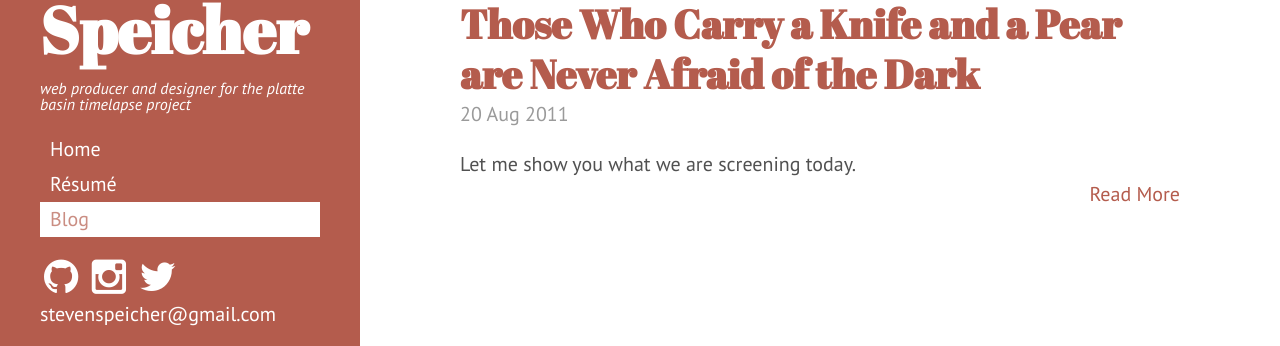
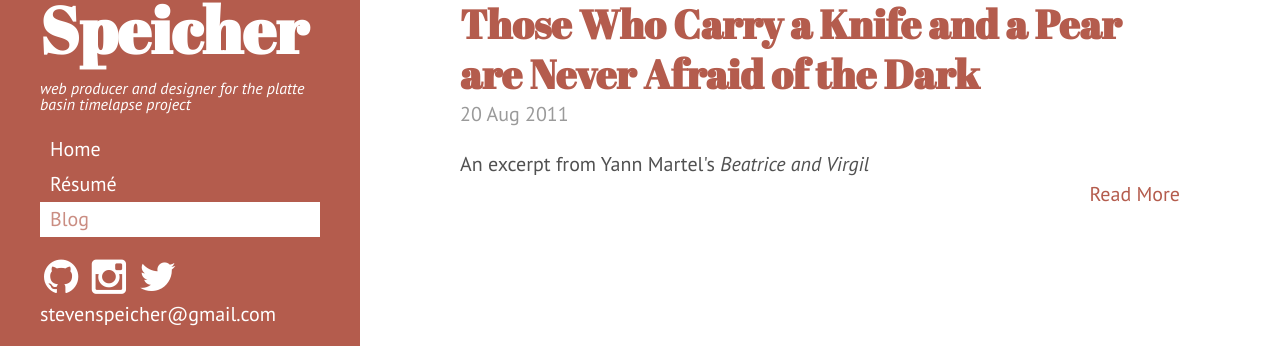
Before and after one commit to stvnspchr/stvnspchr.github.io, a Jekyll site: the page built from blog/index.html, in a window 1280 px wide and 1310 px high. Shown: the part 941-1287 px from the top of the window. Built offline with Jekyll 4.4.1, drawn with Linux system fonts in a browser that asks for light colours; Markdown is read by kramdown in place of the engine named in the settings.

Commit message:
oops beatrice and virgil

```diff
--- a/_posts/2011-08-20-those-who-carry.md
+++ b/_posts/2011-08-20-those-who-carry.md
@@ -1,7 +1,7 @@
 ---
 layout: post
 title: Those Who Carry a Knife and a Pear are Never Afraid of the Dark
-description: Let me show you what we are screening today.
+description: An excerpt from Yann Martel's <em>Beatrice and Virgil</em>
 
 ---
 
```
